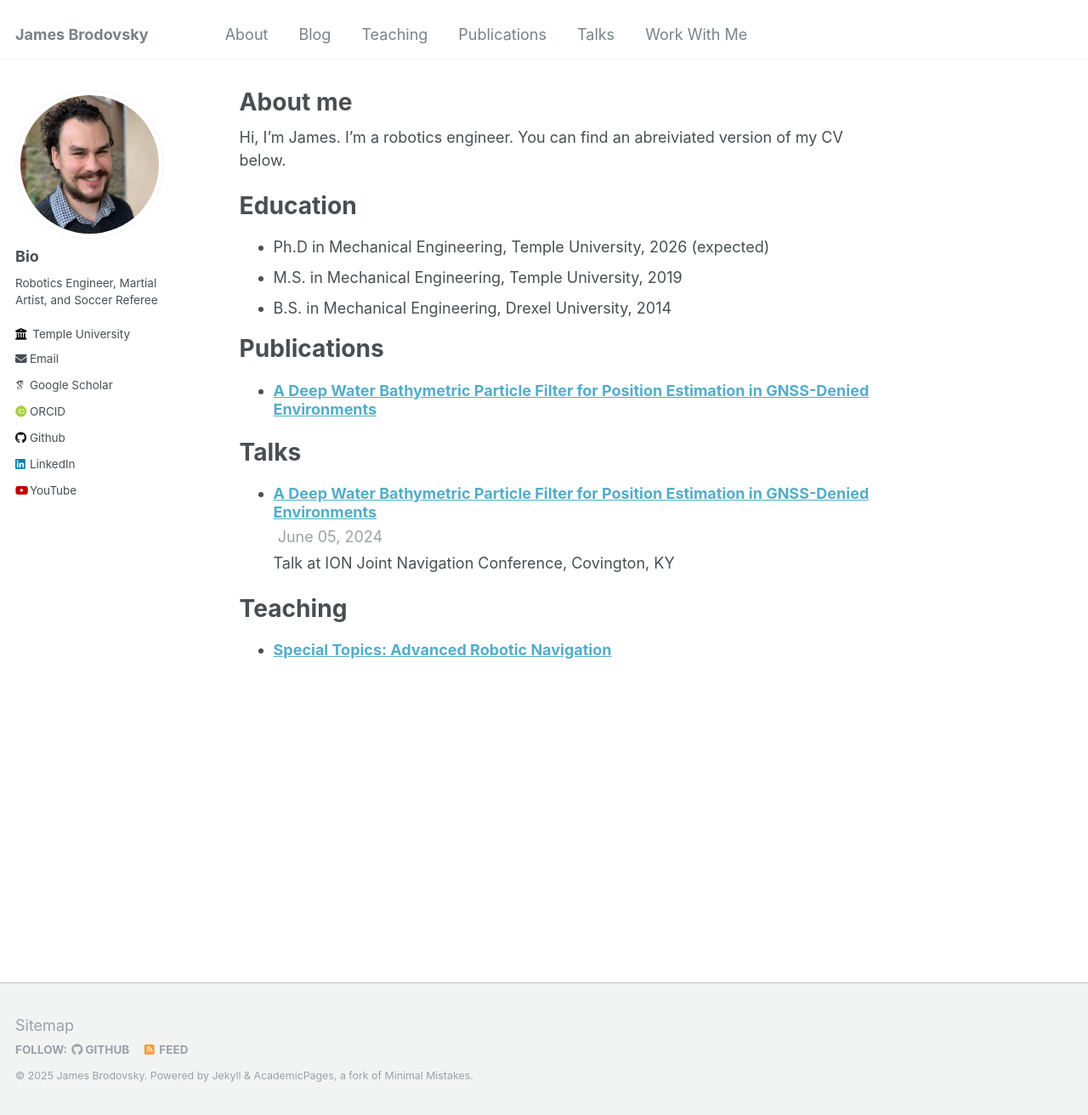
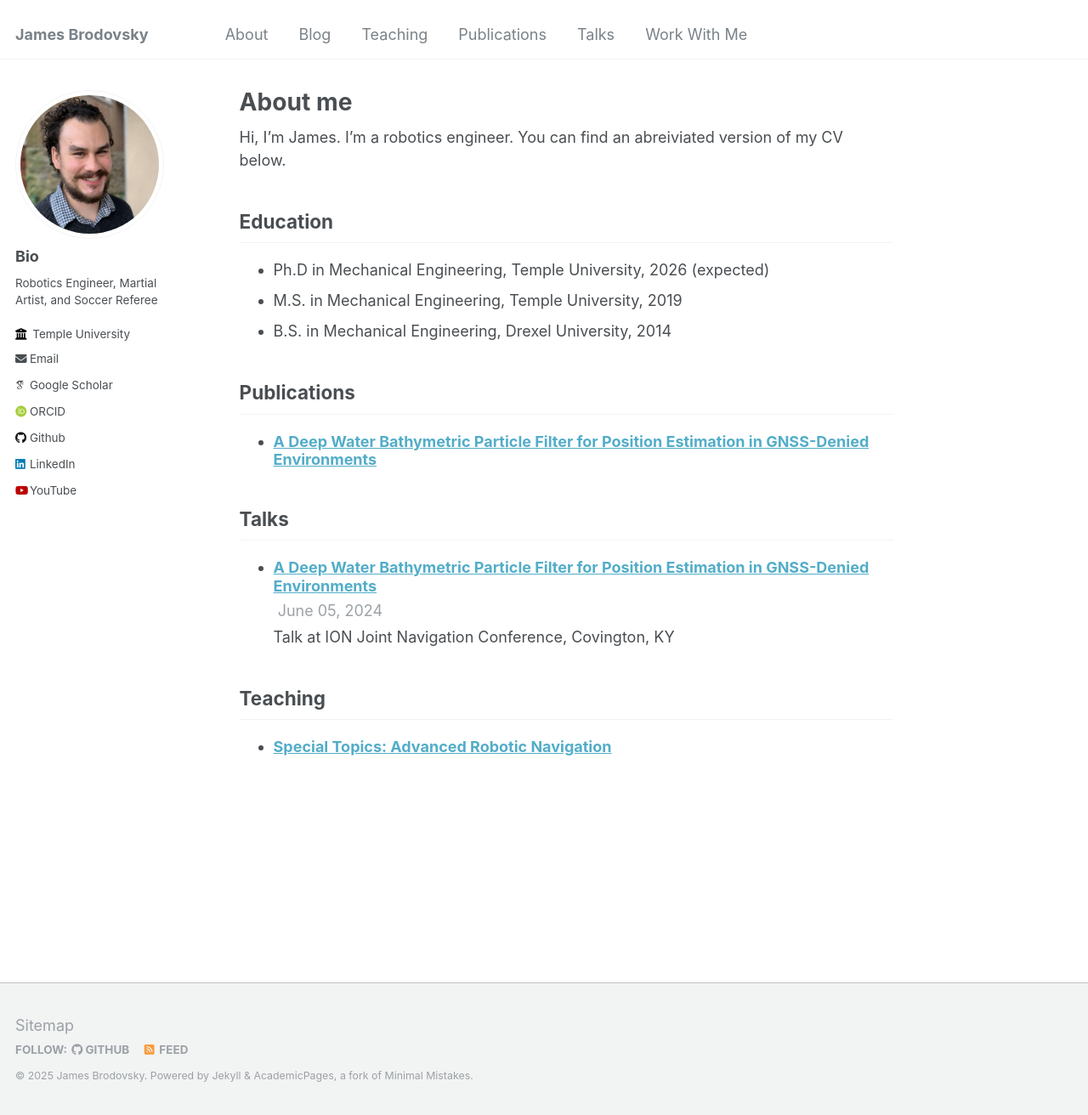
Before and after one commit to jbrodovsky/jbrodovsky.github.io, a Jekyll site: the page built from _pages/about.md, in a window 1280 px wide and 1312 px high. Shown: the whole window at 85% size. Built offline with Jekyll 4.4.1, drawn with Linux system fonts in a browser that asks for light colours; some web fonts are replaced.

```diff
--- a/_pages/about.md
+++ b/_pages/about.md
@@ -8,26 +8,26 @@ redirect_from:
 
 Hi, I'm James. I'm a robotics engineer. You can find an abreiviated version of my CV below.
 
-Education
-======
+## Education
+
 * Ph.D in Mechanical Engineering, Temple University, 2026 (expected)
 * M.S. in Mechanical Engineering, Temple University, 2019
 * B.S. in Mechanical Engineering, Drexel University, 2014
 
-Publications
-======
+## Publications
+
   <ul>{% for post in site.publications reversed %}
     {% include archive-single-cv.html %}
   {% endfor %}</ul>
 
-Talks
-======
+## Talks
+
   <ul>{% for post in site.talks reversed %}
     {% include archive-single-talk-cv.html  %}
   {% endfor %}</ul>
 
-Teaching
-======
+## Teaching
+
   <ul>{% for post in site.teaching reversed %}
     {% include archive-single-cv.html %}
   {% endfor %}</ul>
```
